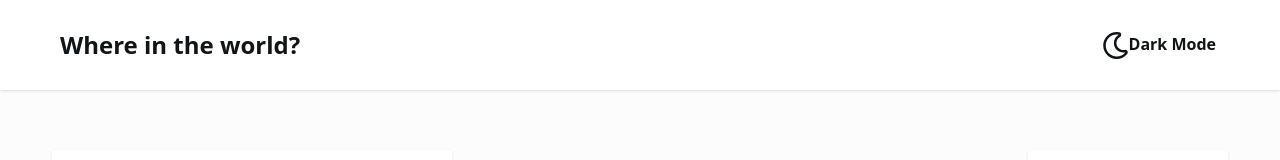
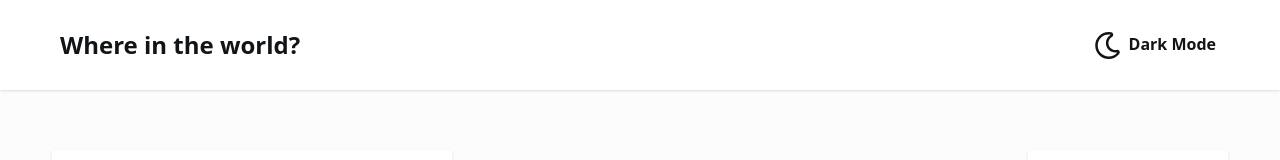
Before and after one commit to ItaloDev-Marcelo/countries-api-ts, a React (Vite) app: page / in a window 1280 px wide. Shown: the top 160 px of the page. Built offline with nearby package versions, Linux system fonts and the light colour scheme.

Commit message:
refactor: add type button to my button and more style

```diff
--- a/src/Header/ModeToggle.tsx
+++ b/src/Header/ModeToggle.tsx
@@ -3,7 +3,7 @@ import { FaRegMoon } from "react-icons/fa";
 type modeProps  = {DarkMode: () => void}
 
 const ModeToggle = ({DarkMode}:modeProps) => {
-  return  <button onClick={DarkMode} className='flex border-0 outline-0 p-1 font-semibold'> <FaRegMoon size={27}/> Dark Mode </button>
+  return  <button onClick={DarkMode} type='button' className='flex gap-2 cursor-pointer border-0 outline-0 p-1 font-semibold'> <FaRegMoon size={27}/> Dark Mode</button>
 }
 
 export default ModeToggle
```
